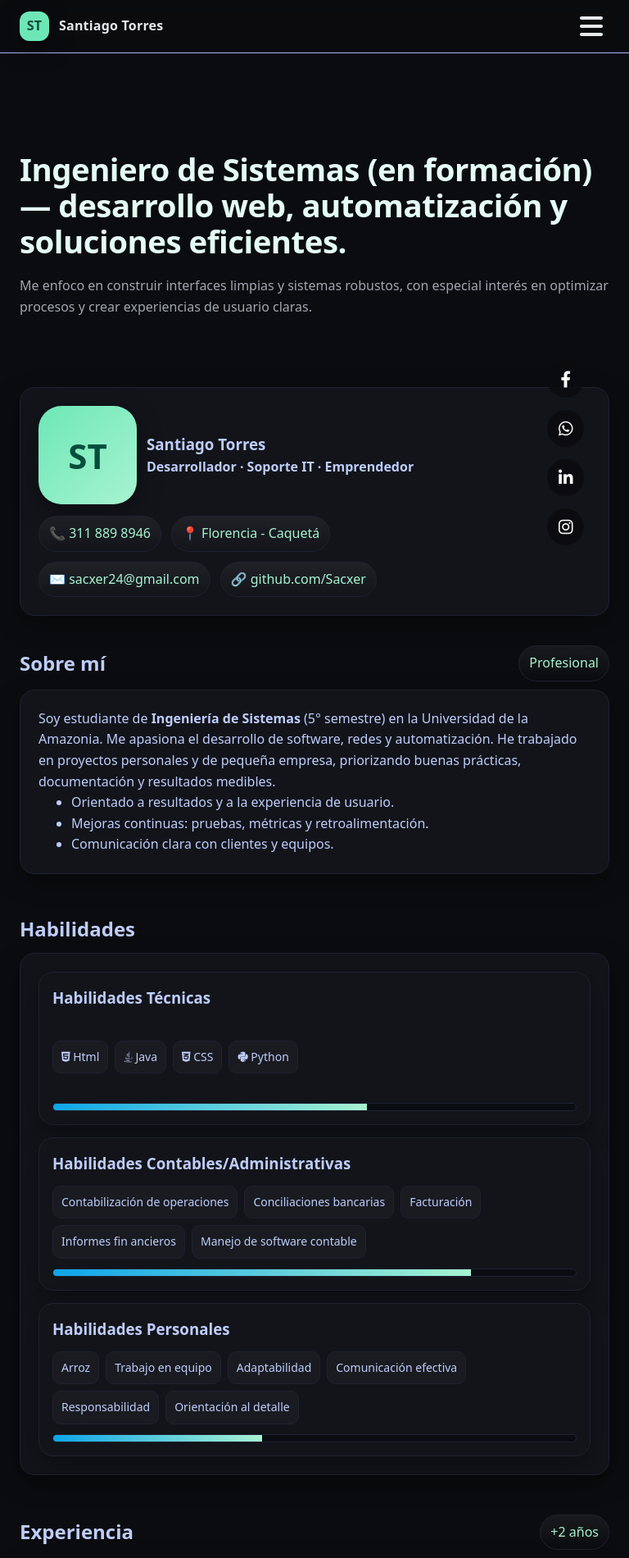
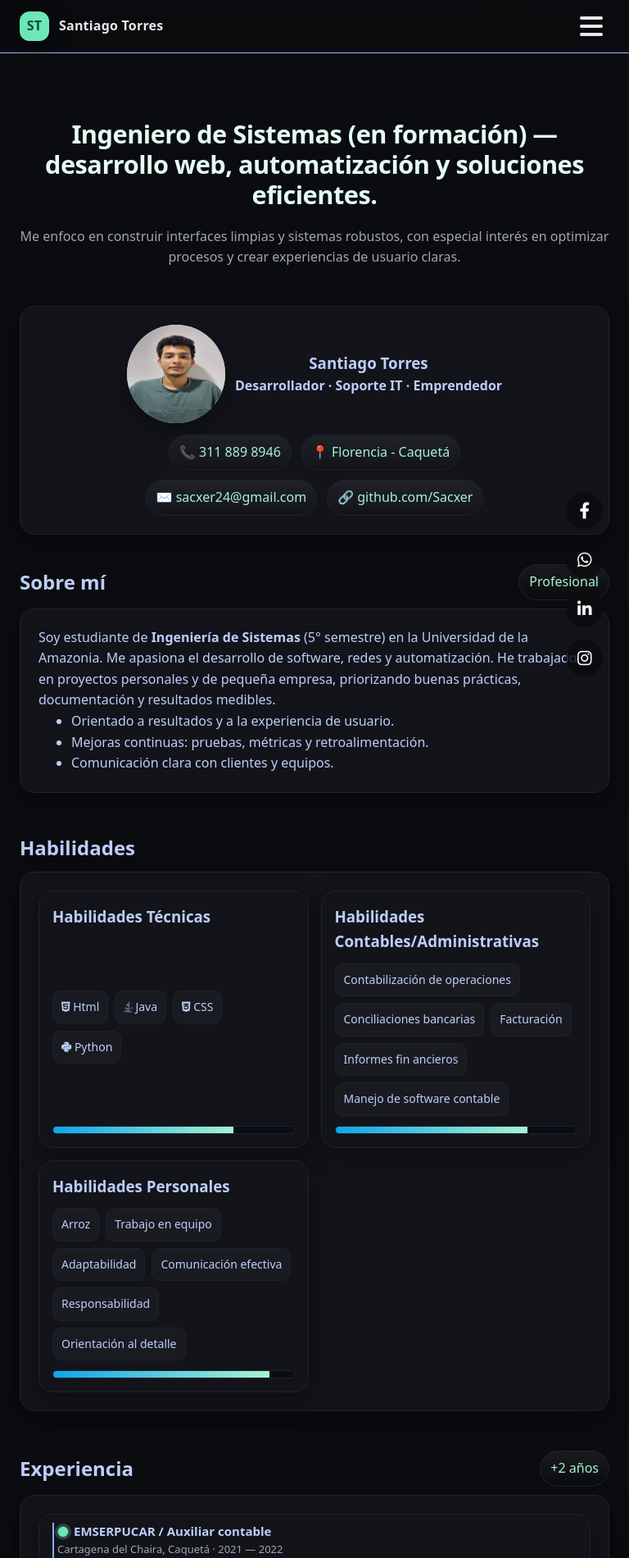
Before and after one commit to Sacxer/entregable1-web1-Torres-Santiago, a plain HTML site: page index.html in a window 768 px wide. Shown: the top 1900 px of the page at 82% size. Drawn offline with Linux system fonts and the light colour scheme.

Commit message:
Guardado-final

```diff
--- a/CSS/style.css
+++ b/CSS/style.css
@@ -70,7 +70,6 @@ footer {
 .card {
     display: flex;
     flex-direction: column;
-    justify-content: space-between;
     gap: 12px;
     background: #12141a;
     border: 1px solid #1e2230;
@@ -91,6 +90,11 @@ footer {
     border-radius: 999px;
     background: linear-gradient(180deg, rgba(255, 255, 255, .06), transparent);
     border: 1px solid #1e2230;
+}
+
+.pill:hover {
+    transform: translateY(-5px);
+    box-shadow: 0 10px 25px rgba(0, 0, 0, 0.3);
 }
 
 .tags {
@@ -139,6 +143,10 @@ footer {
     display: flex;
     flex-direction: column;
     gap: 15px;
+}
+
+#habilidades .card{
+    justify-content: space-between  ;
 }
 
 #face:hover{
@@ -249,10 +257,15 @@ footer {
     padding: 18px;
 }
 
+.card:hover {
+    transform: translateY(-5px);
+    box-shadow: 0 10px 25px rgba(0, 0, 0, 0.3);
+}
+
 .contact-grid {
     display:grid;
     gap:14px;
-    grid-template-columns: 1fr 1fr;
+    grid-template-rows: 1fr 1fr;
 }
 
 .field {
@@ -298,8 +311,8 @@ textarea {
     padding:12px 16px;
     border-radius:12px;
     font-weight:600;
-    background: #6ee7b7;
-    color: #064e3b;
+    background: #2d3331;
+    color: #ffffff;
     border:1px solid color-mix(in oklab,#6ee7b7 70%, black);
     box-shadow: 0 10px 30px rgba(0,0,0,.35);
 }
@@ -308,6 +321,7 @@ textarea {
     transform: translateY(-1px);
     filter: brightness(1.02);
     text-decoration:none;
+    background: #6ee7b7;
 }
 
 .ghost {
@@ -405,7 +419,7 @@ textarea {
 #imagen{
     width: 120px;
     height: 120px;
-    border-radius: 28px;
+    border-radius: 60px;
     background: linear-gradient(135deg, #6ee7b7, #a7f3d0);
     display: grid;
     place-items: center;
@@ -423,6 +437,7 @@ textarea {
     gap: 12px;
 }
 
+
 .contenedor-grid{
     display: grid;
     grid-template-rows: 1fr 1fr 1fr;
@@ -436,7 +451,7 @@ textarea {
 #barra1 {
     height: 100%;
     background: linear-gradient(90deg, #0ea5e9, #a7f3d0);
-    width: 60%;
+    width: 75%;
 }
 
 #barra2 {
@@ -448,7 +463,7 @@ textarea {
 #barra3 {
     height: 100%;
     background: linear-gradient(90deg, #0ea5e9, #a7f3d0);
-    width: 40%;
+    width: 90%;
 }
 
 @media (min-width: 900px) {
@@ -501,4 +516,60 @@ textarea {
         grid-template-rows: none;
         gap: 15px;
     }
+
+    .contact-grid {
+    display:grid;
+    gap:14px;
+    grid-template-columns: 1fr 1fr;
+    grid-template-rows: none;
+    }
 }
+
+@media (min-width: 600px) and (max-width: 899px) {
+
+    #presentacion {
+        grid-template-columns: 1fr;
+        grid-template-rows: auto auto;
+        text-align: center;
+    }
+
+    #descripcion {
+        align-items: center;
+    }
+
+    #descripcion h1 {
+        font-size: clamp(24px, 4vw, 36px);
+        line-height: 1.2;
+    }
+
+    .splits {
+        justify-content: center;
+        text-align: center;
+    }
+
+    .contenedor-grid {
+        grid-template-columns: 1fr 1fr;
+        grid-template-rows: auto auto;
+    }
+
+    .contenedor-grid2 {
+        grid-template-columns: 1fr 1fr;
+        grid-template-rows: auto;
+    }
+
+    .social-links {
+        top: 75%;
+        left: 90%;
+    }
+
+    .timeline {
+        padding-left: 10px;
+    }
+    .t-role {
+        left: 20px;
+        font-size: 15px;
+    }
+    .t-ubicacion {
+        font-size: 13px;
+    }
+}
--- a/index.html
+++ b/index.html
@@ -41,7 +41,7 @@
             </div>
             <div class="cuadro-datos">
                     <div class="splits">
-                        <div id="imagen">ST</div>
+                        <img id="imagen" src="./IMG/perfil.jpg" alt="Foto de perfil">
                         <div>
                             <h3 class="color-blanco">Santiago Torres</h3>
                             <h4 class="color-blanco">Desarrollador · Soporte IT · Emprendedor</h4>
@@ -182,7 +182,7 @@
                 <h2>Contacto</h2>
                 <span class="pill">¿Hablamos?</span>
             </div>
-            <div class="card">
+            <div class="cuadro-datos">
                 <form class="stack" action="mailto:sacxer24@gmail.com" method="post" enctype="text/plain">
                     <div class="contact-grid">
                         <div class="field">
```
Also changed, not shown: IMG/imgHeader.png (added), IMG/perfil.jpg (added).
